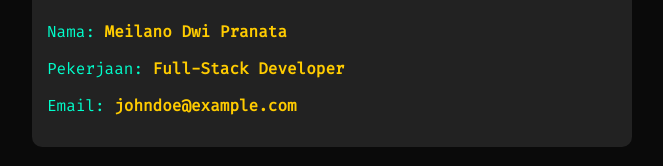
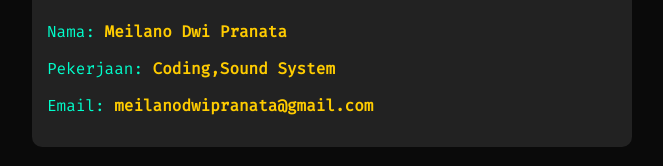
Before and after one commit to meilanodwipranata/meilanodwipranata.github.io, a plain HTML site: page index.html in a window 1280 px wide. Shown: the part 287-453 px from the top of the page, without its empty margins (308-971 px from the left). Drawn offline with Linux system fonts and the light colour scheme.

Commit message:
Update index.html

```diff
--- a/index.html
+++ b/index.html
@@ -91,8 +91,8 @@
         <div class="bio">
             <h2>👨‍💻 Tentang Saya</h2>
             <p>Nama: <span class="highlight">Meilano Dwi Pranata</span></p>
-            <p>Pekerjaan: <span class="highlight">Full-Stack Developer</span></p>
-            <p>Email: <span class="highlight">johndoe@example.com</span></p>
+            <p>Pekerjaan: <span class="highlight">Coding,Sound System</span></p>
+            <p>Email: <span class="highlight">meilanodwipranata@gmail.com</span></p>
         </div>
         <div class="skills">
             <h2>🚀 Skills</h2>
```
